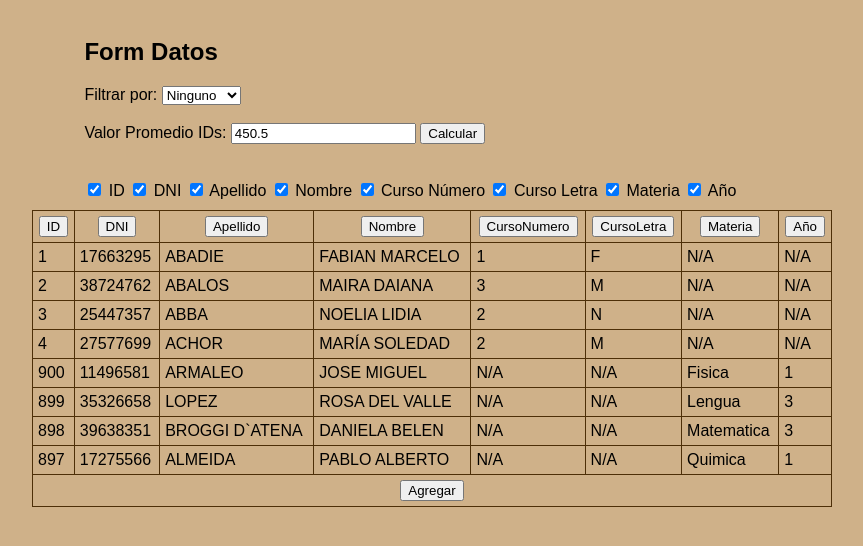
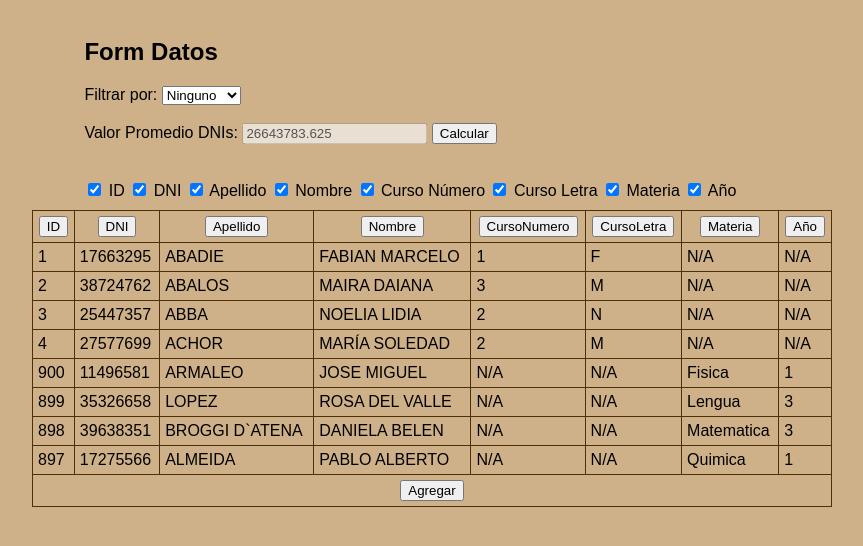
Before and after one commit to damiangeisser/Lab3P1Geisser, a plain HTML site: page index.html in a window 1280 px wide. Both pictures are taken after a click on the button "Calcular". Shown: the whole page, without its empty margins (208-1071 px from the left). Drawn offline with Linux system fonts and the light colour scheme.

Commit message:
entrega final

```diff
--- a/index.html
+++ b/index.html
@@ -298,7 +298,7 @@
         promediarIds.addEventListener('click', function(){
 
             listaIds = listaPersonas.map(function (persona) {
-                return parseInt(persona.id, 10);
+                return parseInt(persona.dni, 10);
             });
 
             var cantidad = listaIds.length;
@@ -307,7 +307,7 @@
                 return previous + current;
             }, 0);
 
-            document.getElementById('promedioIds').value = total/cantidad;
+            document.getElementById('promedioDnis').value = total/cantidad;
 
         });
 
@@ -1051,8 +1051,8 @@
                <option value = "docentes">Docentes</option>
             </select>
             <br><br>
-            <label for="promedioIds">Valor Promedio IDs:</label>
-            <input type="text" id="promedioIds" name="promedioIds">
+            <label for="promedioDnis">Valor Promedio DNIs:</label>
+            <input type="text" id="promedioDnis" name="promedioDnis" disabled = "true">
 
             <input type="button" value="Calcular" id="calcularPromedio"><br>
             <br><br>
```
